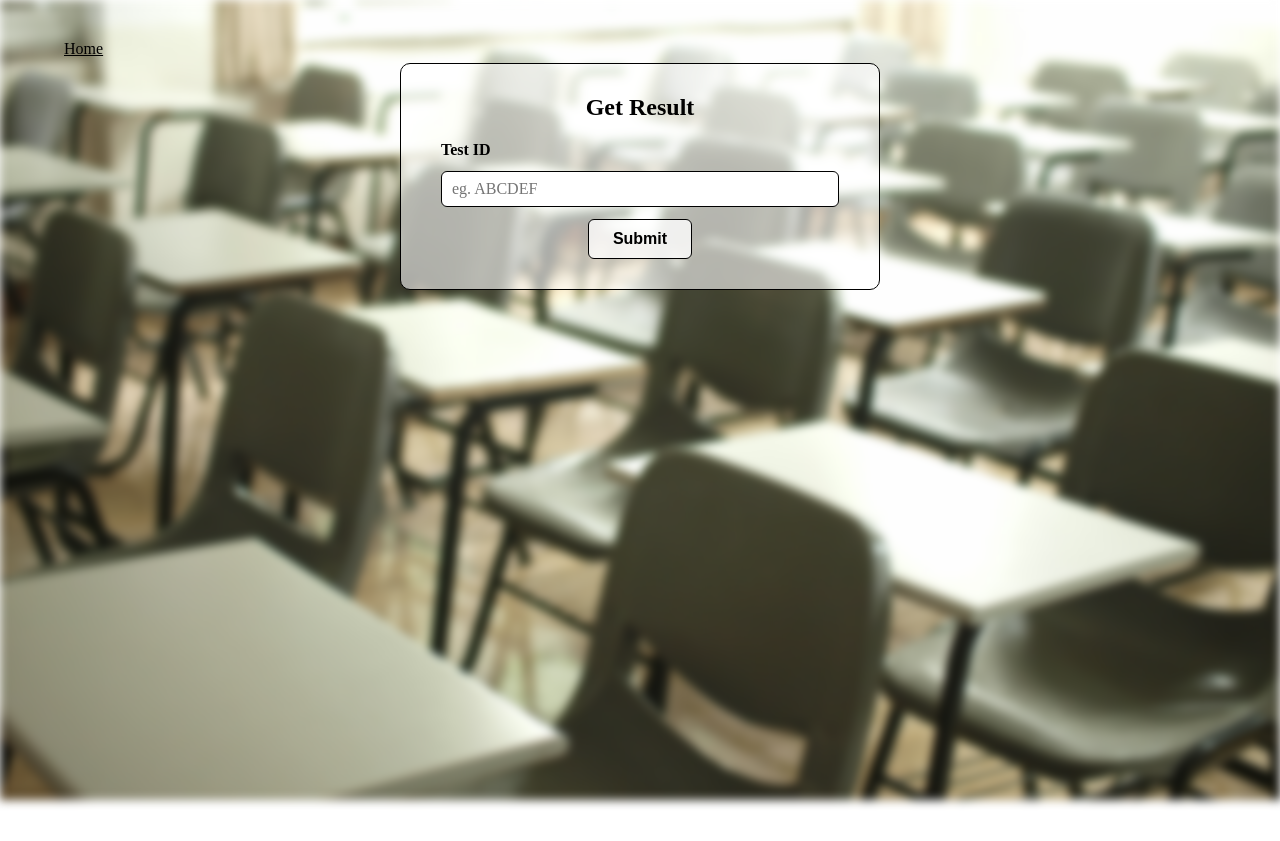
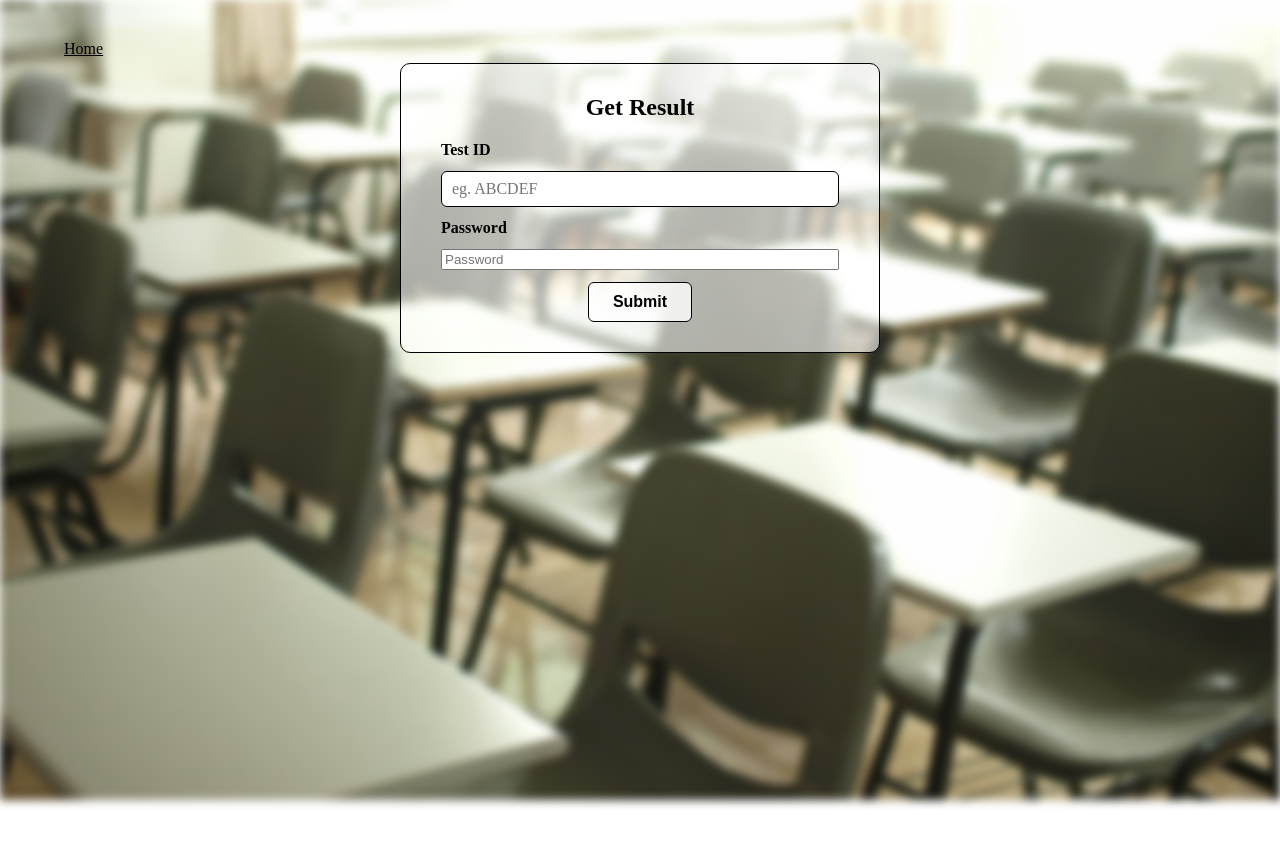
Before and after one commit to meanoobgod/collageproject, a Flask app: template templates/getresultteacher.html in a window 1280 px wide. Run offline with Flask 3, Linux system fonts and the light colour scheme; the template is opened without the code that fills it, so the values that code supplies are empty; parts of the project's set-up code (start-up, migrations or seed data) failed here and were passed over.

Commit message:
Update getresultteacher.html

```diff
--- a/templates/getresultteacher.html
+++ b/templates/getresultteacher.html
@@ -22,6 +22,8 @@
             <form>
                 <label>Test ID</label>
                 <input type="text" id="Test Id" name="test_id" placeholder="eg. ABCDEF">
+                <label>Password</label>
+                <input type="password", id="password" name="password" placeholder="Password">
                 <input type="submit" value="Submit">
             </form>
 
```
